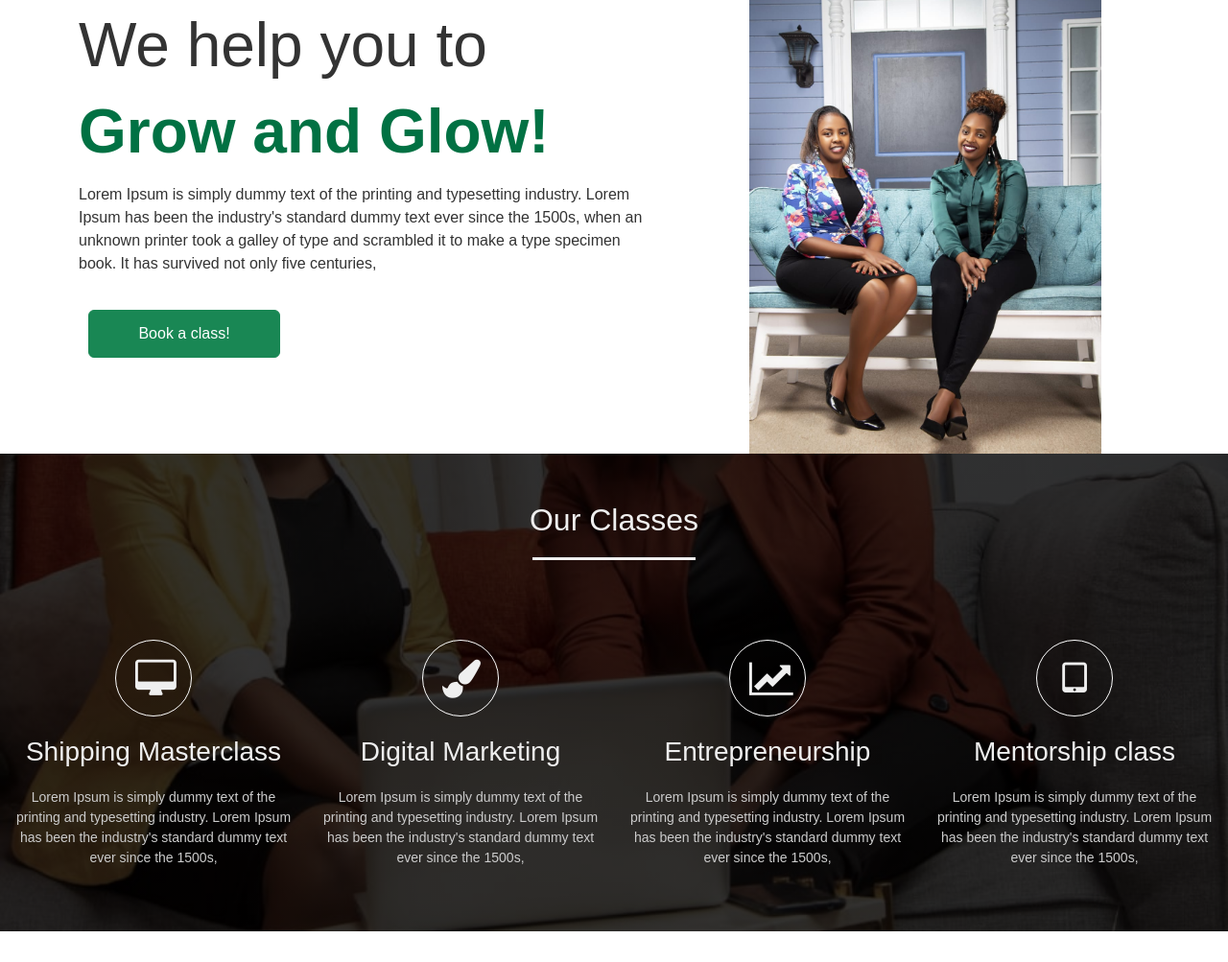
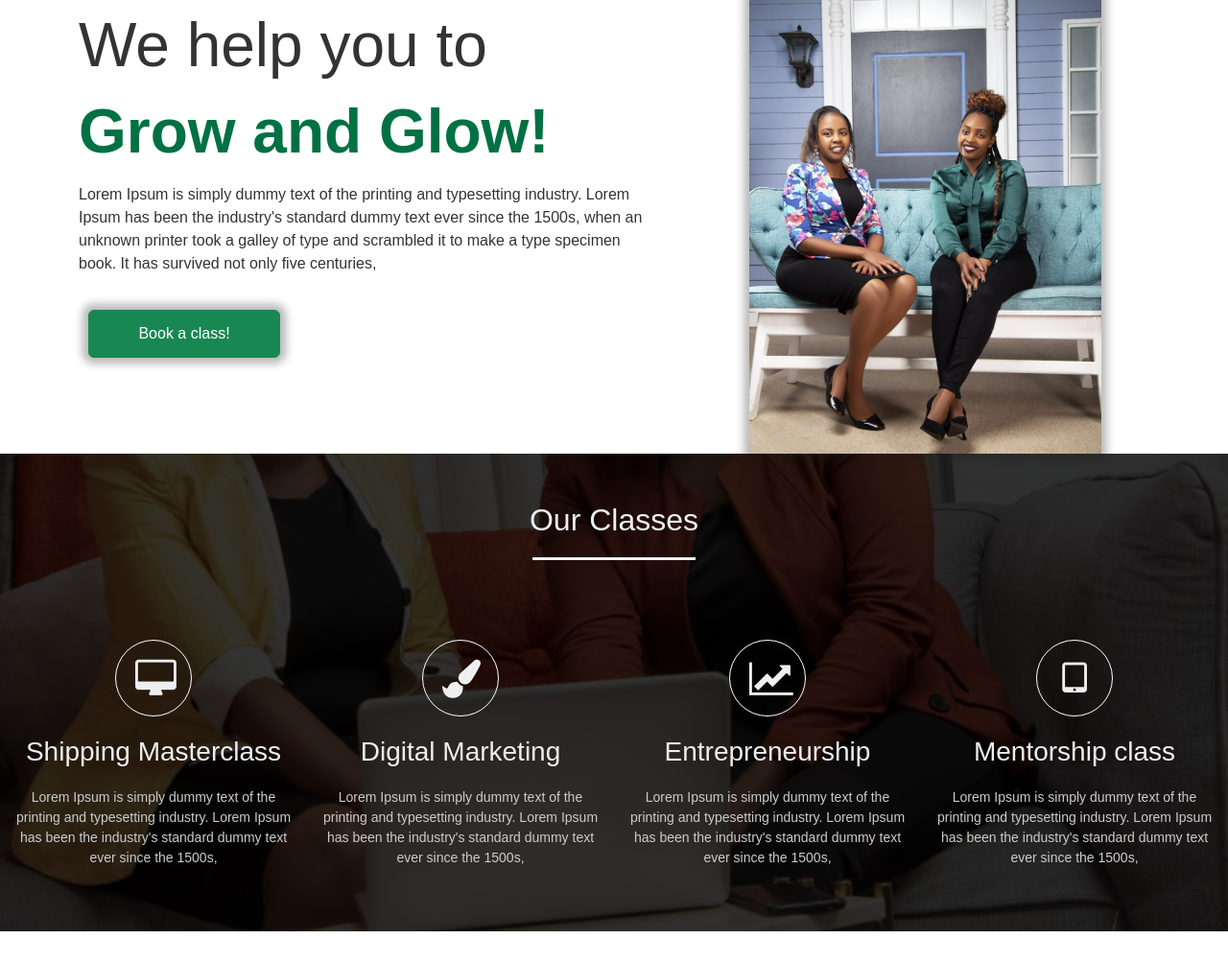
Before and after one commit to jacobrugano/glowandgrowwebsite, a plain HTML site: page index.html in a window 1280 px wide. Shown: the part 877-1880 px from the top of the page at 96% size. Drawn offline with nearby package versions, Linux system fonts and the light colour scheme.

Commit message:
a commit to publish the code on Git

```diff
--- a/index.html
+++ b/index.html
@@ -72,7 +72,7 @@
             <div class="textBox">
                 <h2>We help you to <b class="span1"> Grow and Glow!</b></h2>
                 <p>Lorem Ipsum is simply dummy text of the printing and typesetting industry. Lorem Ipsum has been the industry's standard dummy text ever since the 1500s, when an unknown printer took a galley of type and scrambled it to make a type specimen book. It has survived not only five centuries, </p>
-                <button type="button" class="btn btn-success">Book a class!</button>
+                <button type="button" class="btn btn-success" id="btnn">Book a class!</button>
             </div>
             <div class="imgBox">
                 <img src="public/star1.jpg" class="starbucks">
--- a/styles.css
+++ b/styles.css
@@ -230,6 +230,11 @@ button:hover {
 .container .imgBox img {
     max-width: 540px;
     height: 500px;
+    box-shadow: 0 0 0.5rem 0.4rem rgba(27, 27, 27, 0.3);
+}
+
+#btnn, #btn11 {
+    box-shadow: 0 0 0.5rem 0.4rem rgba(27, 27, 27, 0.3);
 }
 
 /*------------------------Services section---------------------------*/
```
